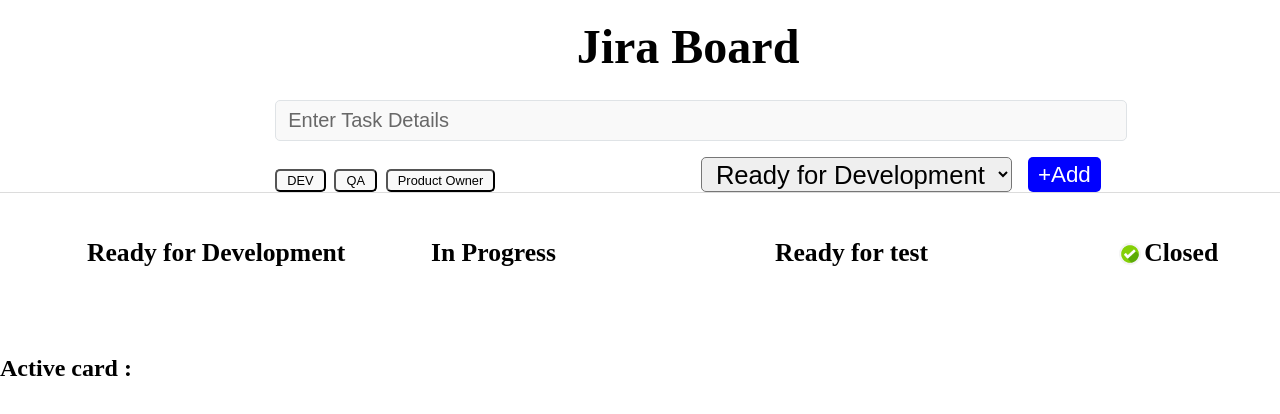
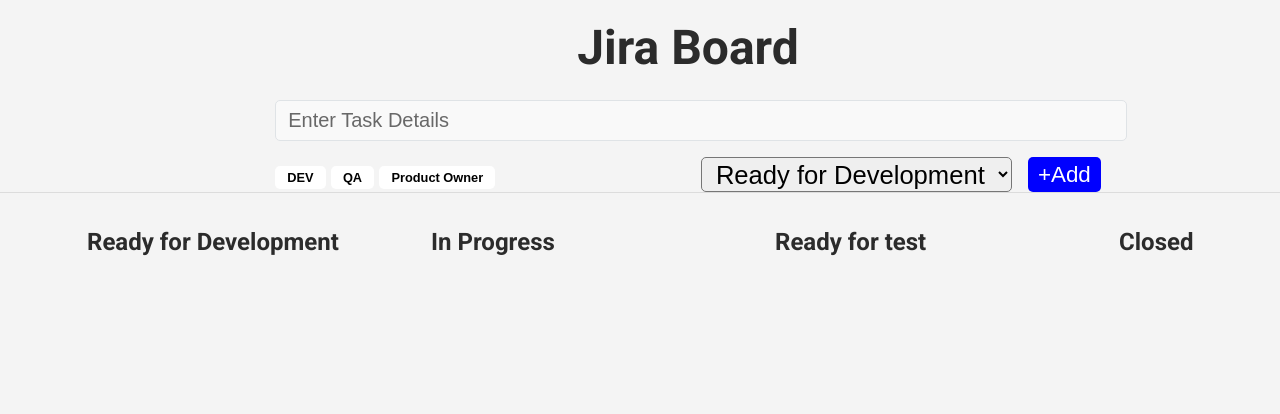
Before and after one commit to kamleshBisht04/Master-React, a React (Vite) app in the folder Module 4/jiraBoard/: page / in a window 1280 px wide. Shown: the top 414 px of the page. Built offline with nearby package versions, Linux system fonts and the light colour scheme.

Commit message:
ziraBoard the draganddrop function add

```diff
--- a/Module 4/jiraBoard/src/App.css
+++ b/Module 4/jiraBoard/src/App.css
@@ -6,7 +6,7 @@
 .app_main {
   display: flex;
   justify-content: space-evenly;
-  padding: 20px 4%;
+  padding: 3px 4%;
   /* padding: 1rem; */
   width: 86rem;
 }
--- a/Module 4/jiraBoard/src/App.jsx
+++ b/Module 4/jiraBoard/src/App.jsx
@@ -1,8 +1,8 @@
+import { useEffect, useState } from "react";
 import "./App.css";
+import"./index.css";
 import TaskColumn from "./components/TaskColumn/TaskColumn";
 import TaskForm from "./components/taskForm/TaskForm";
-import tickButton from "../src/assets/check_mark_btn.png";
-import { useEffect, useState } from "react";
 
 function App() {
   const [tasks, setTasks] = useState(() => {
@@ -11,7 +11,26 @@
 
   const [activeCardId, setActiveCardId] = useState(null);
 
-  console.log(activeCardId);
+  function handleCardDrop(status, index) {
+    if (!activeCardId) return;
+
+    setTasks((prev) => {
+      const draggedTask = prev.find((task) => task.id === activeCardId);
+      if (!draggedTask) return prev;
+
+      const filtered = prev.filter((task) => task.id !== activeCardId);
+
+      const updatedTask = {
+        ...draggedTask,
+        status,
+      };
+
+      filtered.splice(index, 0, updatedTask);
+      return filtered;
+    });
+
+    setActiveCardId(null);
+  }
 
   function handleDeleteTask(id) {
     setTasks((prev) => prev.filter((task) => task.id !== id));
@@ -21,42 +40,27 @@
     localStorage.setItem("tasks", JSON.stringify(tasks));
   }, [tasks]);
 
+  const STATUS = ["Ready for Development", "In Progress", "Ready for test", "Closed"];
+
   return (
     <div className="app">
       <h1>Jira Board</h1>
+
       <TaskForm setTasks={setTasks} />
+
       <main className="app_main">
-        <TaskColumn
-          title="Ready for Development"
-          tasks={tasks}
-          status="Ready for Development"
-          onDeleteTask={handleDeleteTask}
-          onSetActiveCardId={setActiveCardId}
-        />
-        <TaskColumn
-          title="In Progress"
-          tasks={tasks}
-          status="In Progress"
-          onDeleteTask={handleDeleteTask}
-          onSetActiveCardId={setActiveCardId}
-        />
-        <TaskColumn
-          title="Ready for test"
-          tasks={tasks}
-          status="Ready for test"
-          onDeleteTask={handleDeleteTask}
-          onSetActiveCardId={setActiveCardId}
-        />
-        <TaskColumn
-          title="Closed"
-          icon={tickButton}
-          tasks={tasks}
-          status="Closed"
-          onDeleteTask={handleDeleteTask}
-          onSetActiveCardId={setActiveCardId}
-        />
+        {STATUS.map((status) => (
+          <TaskColumn
+            key={status}
+            title={status}
+            status={status}
+            tasks={tasks}
+            onDeleteTask={handleDeleteTask}
+            onSetActiveCardId={setActiveCardId}
+            onDropCard={handleCardDrop}
+          />
+        ))}
       </main>
-      <h2>Active card :{activeCardId}</h2>
     </div>
   );
 }
--- a/Module 4/jiraBoard/src/components/DragArea/DropArea.css
+++ b/Module 4/jiraBoard/src/components/DragArea/DropArea.css
@@ -5,7 +5,6 @@
   padding: 15px 12px;
   margin-top: 1rem;
   width: 16rem;
-  margin-top: 1rem;
   margin-bottom: 1rem;
   display: flex;
   justify-content: space-evenly;
--- a/Module 4/jiraBoard/src/components/DragArea/DropArea.jsx
+++ b/Module 4/jiraBoard/src/components/DragArea/DropArea.jsx
@@ -1,17 +1,22 @@
 import { useState } from "react";
-import "../DragArea/DropArea.css";
+import "./DropArea.css";
 
-function DropArea() {
-  const [showDrop, setShowDrop] = useState(false);
+function DropArea({ onDrop }) {
+  const [showArea, setShowArea] = useState(false);
 
   return (
-    <section
-      className={showDrop ? "drop-area" : "drop-area-hidden"}
-      onDragEnter={() => setShowDrop(true)}
-      onDragLeave={() => setShowDrop(false)}
+    <div
+      className={showArea ? "drop-area" : "drop-area-hidden"}
+      onDragEnter={() => setShowArea(true)}
+      onDragLeave={() => setShowArea(false)}
+      onDragOver={(e) => e.preventDefault()}
+      onDrop={() => {
+        setShowArea(false);
+        onDrop();
+      }}
     >
-      <span>+</span>
-    </section>
+      +
+    </div>
   );
 }
 
--- a/Module 4/jiraBoard/src/components/Tags/TagsModule.css
+++ b/Module 4/jiraBoard/src/components/Tags/TagsModule.css
@@ -1,8 +1,13 @@
 .tags {
   font-size: 0.8rem;
-  font-weight: 500;
+  font-weight: 600;
   cursor: pointer;
-  padding: 2px 10px;
-  background-color: #f9f9f9;
+  padding: 4px 12px;
   border-radius: 0.313rem;
+  background-color: #fff;
+  color: #000;
+  border: none;
+  outline: 0;
+  margin-bottom: 0.2rem;
+
 }
--- a/Module 4/jiraBoard/src/components/TaskCard/TaskCard.jsx
+++ b/Module 4/jiraBoard/src/components/TaskCard/TaskCard.jsx
@@ -7,24 +7,27 @@
     <article
       className="taskCard_details"
       draggable
-      onDragStart={() => onSetActiveCardId(id)}
+      onDragStart={(e) => {
+        onSetActiveCardId(id);
+        e.dataTransfer.setData("text/plain", id);
+      }}
       onDragEnd={() => onSetActiveCardId(null)}
     >
       <p className="card-title">{title}</p>
+
       <div className="card-tasks">
         <div className="card_tags">
           {tags.map((tag, index) => (
-            <Tags profile={tag} key={index} isSelected />
+            <Tags key={index} profile={tag} isSelected />
           ))}
         </div>
-        <div className="card-delete-icon">
-          <img
-            src={deleteIcon}
-            alt="delete button"
-            className="delete_btn"
-            onClick={() => onDeleteTask(id)}
-          />
-        </div>
+
+        <img
+          src={deleteIcon}
+          alt="delete"
+          className="delete_btn"
+          onClick={() => onDeleteTask(id)}
+        />
       </div>
     </article>
   );
--- a/Module 4/jiraBoard/src/components/TaskCard/TaskCardModule.css
+++ b/Module 4/jiraBoard/src/components/TaskCard/TaskCardModule.css
@@ -1,14 +1,27 @@
 .taskCard_details {
-  height: 5rem;
-  border-radius: 0.4rem;
-  border: 1px solid #dfe3e6;
-  padding: 15px 12px;
+  background-color: #fffdf8;
+  border-radius: 0.6rem;
+  padding: 1rem 1.2rem;
   margin-bottom: 1rem;
+  box-shadow: 0 4px 8px rgba(0, 0, 0, 0.04);
+  transition: all 0.2s ease-in-out;
+  cursor: pointer;
+  min-height: 6rem;
+  display: flex;
+  flex-direction: column;
+  justify-content: space-between;
 }
+
+.taskCard_details:hover {
+  box-shadow: 0 8px 20px rgba(0, 0, 0, 0.04);
+  transform: translateY(-2px);
+}
+
 .card-title {
   font-size: 1.2rem;
-  font-weight: 500;
-  margin-bottom: 1.4rem;
+  font-weight: 600;
+  color: #2b2b2b;
+  margin-bottom: 0.8rem;
 }
 
 .card-tasks {
@@ -19,21 +32,38 @@
 
 .card_tags {
   display: flex;
-  justify-content: space-between;
-  align-items: center;
-  gap: 0.6rem;
+  flex-wrap: wrap;
+  gap: 0.5rem;
+}
+
+.card_tag {
+  background-color: #e0f0ff;
+  color: #0073e6;
+  padding: 0.2rem 0.6rem;
+  border-radius: 0.4rem;
+  font-size: 0.8rem;
+  font-weight: 500;
 }
 
 .card-delete-icon {
   display: flex;
   justify-content: flex-end;
   align-items: center;
-  transition: all 0.1s ease-in-out;
+
 }
 
 .delete_btn {
   width: 2rem;
+  height: 2rem;
   cursor: pointer;
   border-radius: 50%;
-  transition: all 0.1s ease-in-out;
+  display: flex;
+  align-items: center;
+  justify-content: center;
+  background-color: #e0e0e0;  /* normal light gray */
+  transition: all 0.15s ease-in-out;
 }
+
+.delete_btn:hover {
+  background-color: #c0c0c0;  /* darker gray on hover */
+}
--- a/Module 4/jiraBoard/src/components/TaskColumn/TaskColumn.jsx
+++ b/Module 4/jiraBoard/src/components/TaskColumn/TaskColumn.jsx
@@ -1,36 +1,31 @@
 import React from "react";
 import TaskCard from "../TaskCard/TaskCard";
+import DropArea from "../DragArea/DropArea";
 import "./TaskColumnModule.css";
-import DropArea from "../DragArea/DropArea";
 
-function TaskColumn({ title, icon, tasks, status, onDeleteTask, onSetActiveCardId }) {
+function TaskColumn({ title, tasks, status, onDeleteTask, onSetActiveCardId, onDropCard }) {
+  const filteredTasks = tasks.filter((task) => task.status === status);
+
   return (
-    <>
     <section className="task_column">
-        <h2 className="task_column_heading">
-          {icon && <span>{<img src={icon} alt="checked Button" className="checked_icon" />}</span>}
-          {title}
-        </h2>
+      <h2>{title}</h2>
 
-        <DropArea />
-        {tasks.map(
-          (task) =>
-            task.status === status && (
+      <DropArea onDrop={() => onDropCard(status, 0)} />
+
+      {filteredTasks.map((task, index) => (
         <React.Fragment key={task.id}>
           <TaskCard
-                  key={task.id}
+            id={task.id}
             title={task.query}
             tags={task.tags}
             onDeleteTask={onDeleteTask}
-                  id={task.id}
             onSetActiveCardId={onSetActiveCardId}
           />
-                <DropArea />
+
+          <DropArea onDrop={() => onDropCard(status, index + 1)} />
         </React.Fragment>
-            ),
-        )}
+      ))}
     </section>
-    </>
   );
 }
 
--- a/Module 4/jiraBoard/src/index.css
+++ b/Module 4/jiraBoard/src/index.css
@@ -1,4 +1,13 @@
+@import url("https://fonts.googleapis.com/css2?family=Roboto:ital,wght@0,100..900;1,100..900&display=swap");
+
 * {
   margin: 0;
   padding: 0;
 }
+
+body {
+  background-color: #f4f4f4;
+  color: #2b2b2b;
+  font-family: "Roboto", sans-serif;
+  font-optical-sizing: auto;
+}
```
Lines whose indentation alone changed are shown as unchanged.
